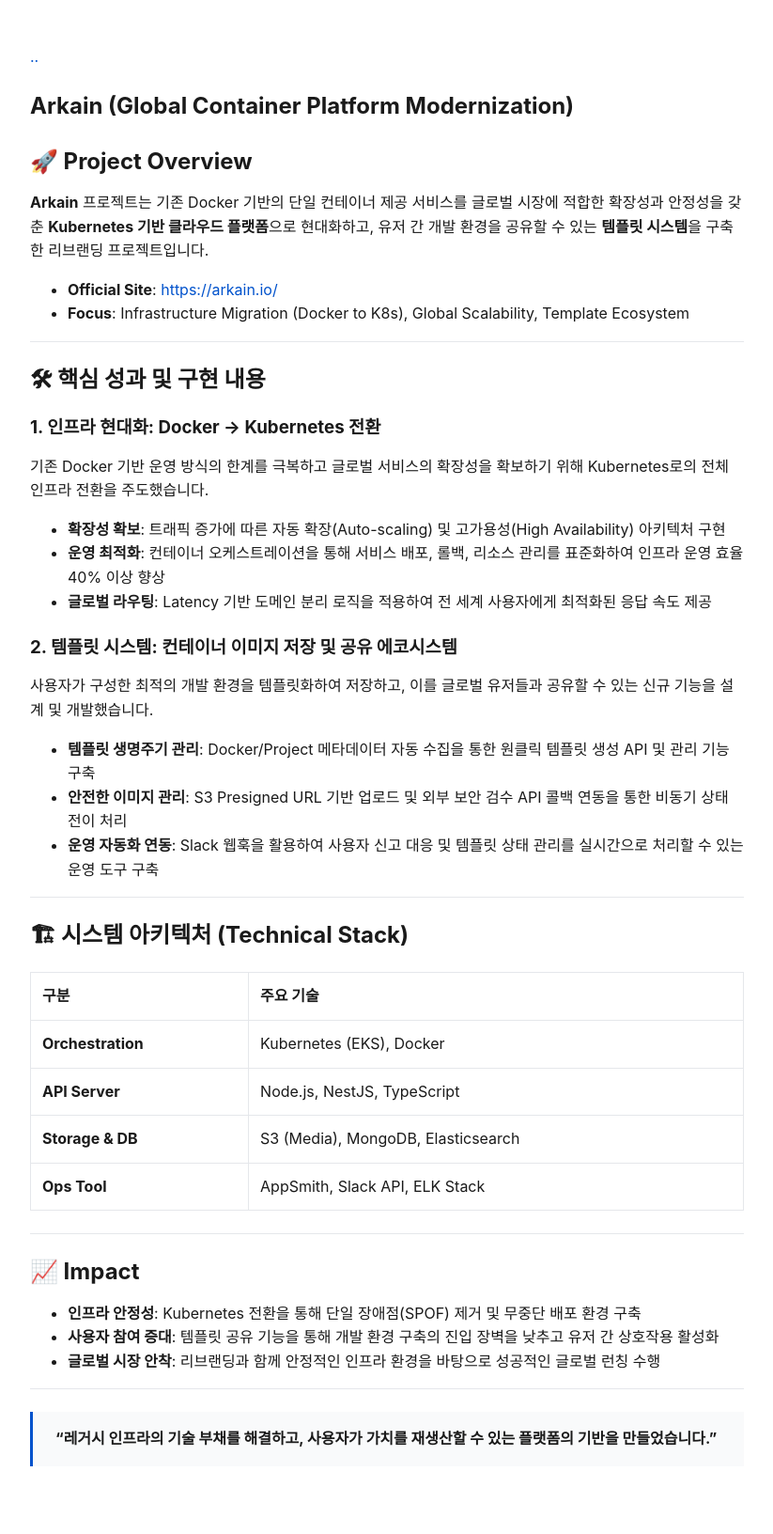
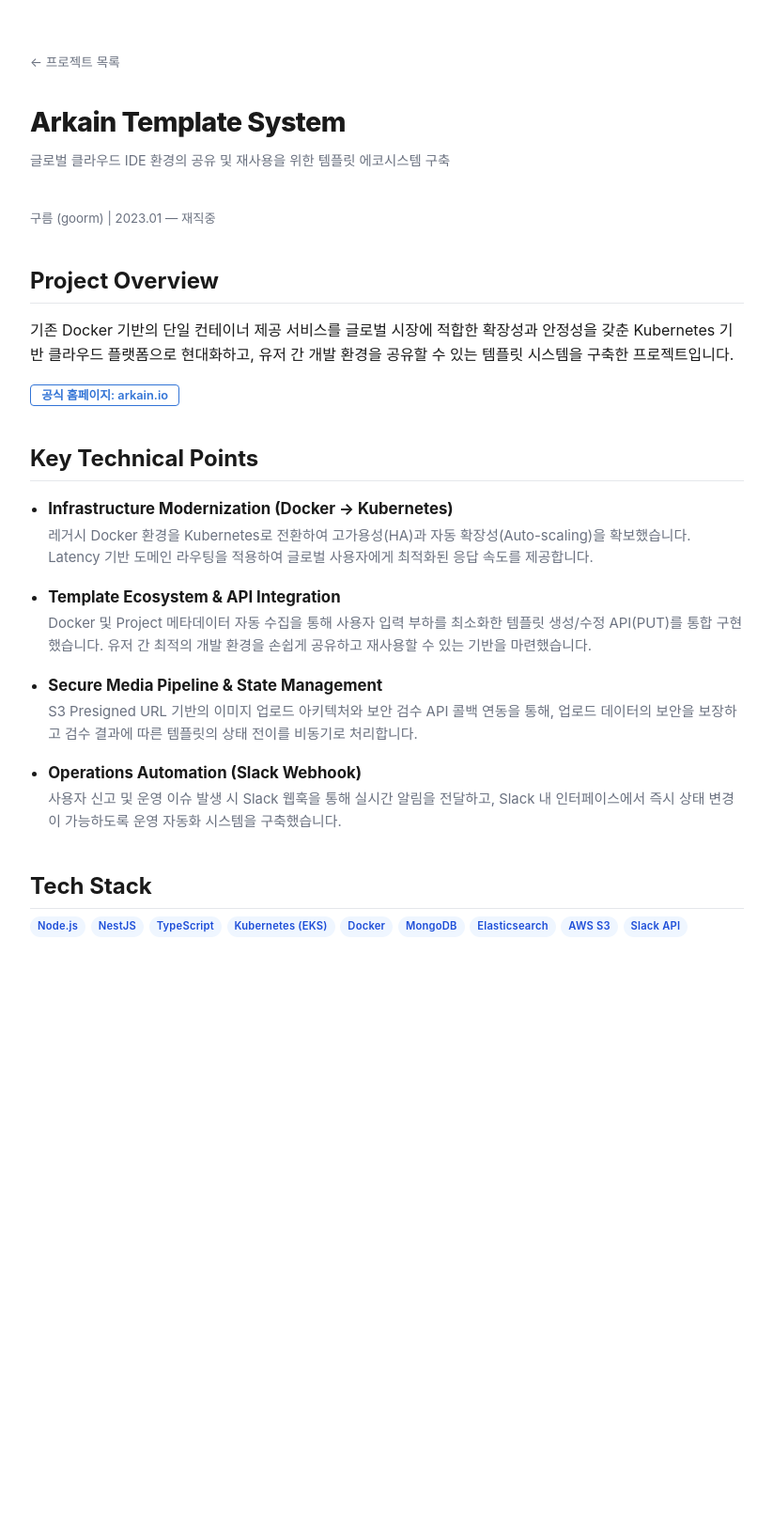
Before and after one commit to Hyun-git/Hyun-git.github.io, a Jekyll site: the page built from projects/arkain.md, in a window 1280 px wide. Shown: the whole page at 94% size, without its empty margins (228-1051 px from the left). Built offline with Jekyll 4.4.1, drawn with Linux system fonts in a browser that asks for light colours; after the commit the page ends 1051 px from its top, so only the background shows below that.

Commit message:
style: unify project detail pages format with existing ones

```diff
--- a/projects/arkain.md
+++ b/projects/arkain.md
@@ -1,52 +1,93 @@
 ---
-layout: post
-title: Arkain (Global Container Platform Modernization)
-description: Docker 기반 레거시 인프라의 Kubernetes 전환 및 글로벌 템플릿 에코시스템 구축
-image: /assets/goorm/arkain.png
+layout: default
+title: Arkain Template System
+permalink: /projects/arkain
 ---
 
-## 🚀 Project Overview
+<div class="subpage">
 
-**Arkain** 프로젝트는 기존 Docker 기반의 단일 컨테이너 제공 서비스를 글로벌 시장에 적합한 확장성과 안정성을 갖춘 **Kubernetes 기반 클라우드 플랫폼**으로 현대화하고, 유저 간 개발 환경을 공유할 수 있는 **템플릿 시스템**을 구축한 리브랜딩 프로젝트입니다.
+  <a href="/projects" class="back-link">← 프로젝트 목록</a>
+  <h1 class="subpage-title">Arkain Template System</h1>
+  <p class="subpage-desc">글로벌 클라우드 IDE 환경의 공유 및 재사용을 위한 템플릿 에코시스템 구축</p>
 
-- **Official Site**: [https://arkain.io/](https://arkain.io/)
-- **Focus**: Infrastructure Migration (Docker to K8s), Global Scalability, Template Ecosystem
+  <div class="project-detail">
 
----
+    <p class="pf-project-org">구름 (goorm) | 2023.01 — 재직중</p>
 
-## 🛠 핵심 성과 및 구현 내용
+    <section class="project-section">
+      <h2>Project Overview</h2>
+      <p>기존 Docker 기반의 단일 컨테이너 제공 서비스를 글로벌 시장에 적합한 확장성과 안정성을 갖춘 Kubernetes 기반 클라우드 플랫폼으로 현대화하고, 유저 간 개발 환경을 공유할 수 있는 템플릿 시스템을 구축한 프로젝트입니다.</p>
+      <p><a href="https://arkain.io/" target="_blank" class="pf-link">공식 홈페이지: arkain.io</a></p>
+    </section>
 
-### 1. 인프라 현대화: Docker → Kubernetes 전환
-기존 Docker 기반 운영 방식의 한계를 극복하고 글로벌 서비스의 확장성을 확보하기 위해 Kubernetes로의 전체 인프라 전환을 주도했습니다.
-- **확장성 확보**: 트래픽 증가에 따른 자동 확장(Auto-scaling) 및 고가용성(High Availability) 아키텍처 구현
-- **운영 최적화**: 컨테이너 오케스트레이션을 통해 서비스 배포, 롤백, 리소스 관리를 표준화하여 인프라 운영 효율 40% 이상 향상
-- **글로벌 라우팅**: Latency 기반 도메인 분리 로직을 적용하여 전 세계 사용자에게 최적화된 응답 속도 제공
+    <section class="project-section">
+      <h2>Key Technical Points</h2>
+      <ul>
+        <li>
+          <strong>Infrastructure Modernization (Docker → Kubernetes)</strong>
+          <p>레거시 Docker 환경을 Kubernetes로 전환하여 고가용성(HA)과 자동 확장성(Auto-scaling)을 확보했습니다. Latency 기반 도메인 라우팅을 적용하여 글로벌 사용자에게 최적화된 응답 속도를 제공합니다.</p>
+        </li>
+        <li>
+          <strong>Template Ecosystem & API Integration</strong>
+          <p>Docker 및 Project 메타데이터 자동 수집을 통해 사용자 입력 부하를 최소화한 템플릿 생성/수정 API(PUT)를 통합 구현했습니다. 유저 간 최적의 개발 환경을 손쉽게 공유하고 재사용할 수 있는 기반을 마련했습니다.</p>
+        </li>
+        <li>
+          <strong>Secure Media Pipeline & State Management</strong>
+          <p>S3 Presigned URL 기반의 이미지 업로드 아키텍처와 보안 검수 API 콜백 연동을 통해, 업로드 데이터의 보안을 보장하고 검수 결과에 따른 템플릿의 상태 전이를 비동기로 처리합니다.</p>
+        </li>
+        <li>
+          <strong>Operations Automation (Slack Webhook)</strong>
+          <p>사용자 신고 및 운영 이슈 발생 시 Slack 웹훅을 통해 실시간 알림을 전달하고, Slack 내 인터페이스에서 즉시 상태 변경이 가능하도록 운영 자동화 시스템을 구축했습니다.</p>
+        </li>
+      </ul>
+    </section>
 
-### 2. 템플릿 시스템: 컨테이너 이미지 저장 및 공유 에코시스템
-사용자가 구성한 최적의 개발 환경을 템플릿화하여 저장하고, 이를 글로벌 유저들과 공유할 수 있는 신규 기능을 설계 및 개발했습니다.
-- **템플릿 생명주기 관리**: Docker/Project 메타데이터 자동 수집을 통한 원클릭 템플릿 생성 API 및 관리 기능 구축
-- **안전한 이미지 관리**: S3 Presigned URL 기반 업로드 및 외부 보안 검수 API 콜백 연동을 통한 비동기 상태 전이 처리
-- **운영 자동화 연동**: Slack 웹훅을 활용하여 사용자 신고 대응 및 템플릿 상태 관리를 실시간으로 처리할 수 있는 운영 도구 구축
+    <section class="project-section">
+      <h2>Tech Stack</h2>
+      <div class="pf-tags">
+        <span class="pf-tag">Node.js</span>
+        <span class="pf-tag">NestJS</span>
+        <span class="pf-tag">TypeScript</span>
+        <span class="pf-tag">Kubernetes (EKS)</span>
+        <span class="pf-tag">Docker</span>
+        <span class="pf-tag">MongoDB</span>
+        <span class="pf-tag">Elasticsearch</span>
+        <span class="pf-tag">AWS S3</span>
+        <span class="pf-tag">Slack API</span>
+      </div>
+    </section>
 
----
+  </div>
 
-## 🏗 시스템 아키텍처 (Technical Stack)
+</div>
 
-| 구분 | 주요 기술 |
-| :--- | :--- |
-| **Orchestration** | Kubernetes (EKS), Docker |
-| **API Server** | Node.js, NestJS, TypeScript |
-| **Storage & DB** | S3 (Media), MongoDB, Elasticsearch |
-| **Ops Tool** | AppSmith, Slack API, ELK Stack |
-
----
-
-## 📈 Impact
-
-- **인프라 안정성**: Kubernetes 전환을 통해 단일 장애점(SPOF) 제거 및 무중단 배포 환경 구축
-- **사용자 참여 증대**: 템플릿 공유 기능을 통해 개발 환경 구축의 진입 장벽을 낮추고 유저 간 상호작용 활성화
-- **글로벌 시장 안착**: 리브랜딩과 함께 안정적인 인프라 환경을 바탕으로 성공적인 글로벌 런칭 수행
-
----
-
-> **"레거시 인프라의 기술 부채를 해결하고, 사용자가 가치를 재생산할 수 있는 플랫폼의 기반을 만들었습니다."**
+<style>
+.project-detail h2 {
+  border-bottom: 1px solid var(--border-color);
+  padding-bottom: 0.5rem;
+  margin-top: 2.5rem;
+}
+.architecture-diagram {
+  margin: 1.5rem 0;
+  border: 1px solid var(--border-color);
+  border-radius: 8px;
+  padding: 1rem;
+  background: white;
+}
+.project-section ul {
+  padding-left: 1.2rem;
+}
+.project-section li {
+  margin-bottom: 1rem;
+}
+.project-section li strong {
+  display: block;
+  font-size: 1.05rem;
+  margin-bottom: 0.2rem;
+}
+.project-section li p {
+  margin: 0;
+  font-size: 0.93rem;
+  color: var(--meta-color);
+}
+</style>
```
Also changed, not shown: projects/mcp.md (+71 -17 lines).
